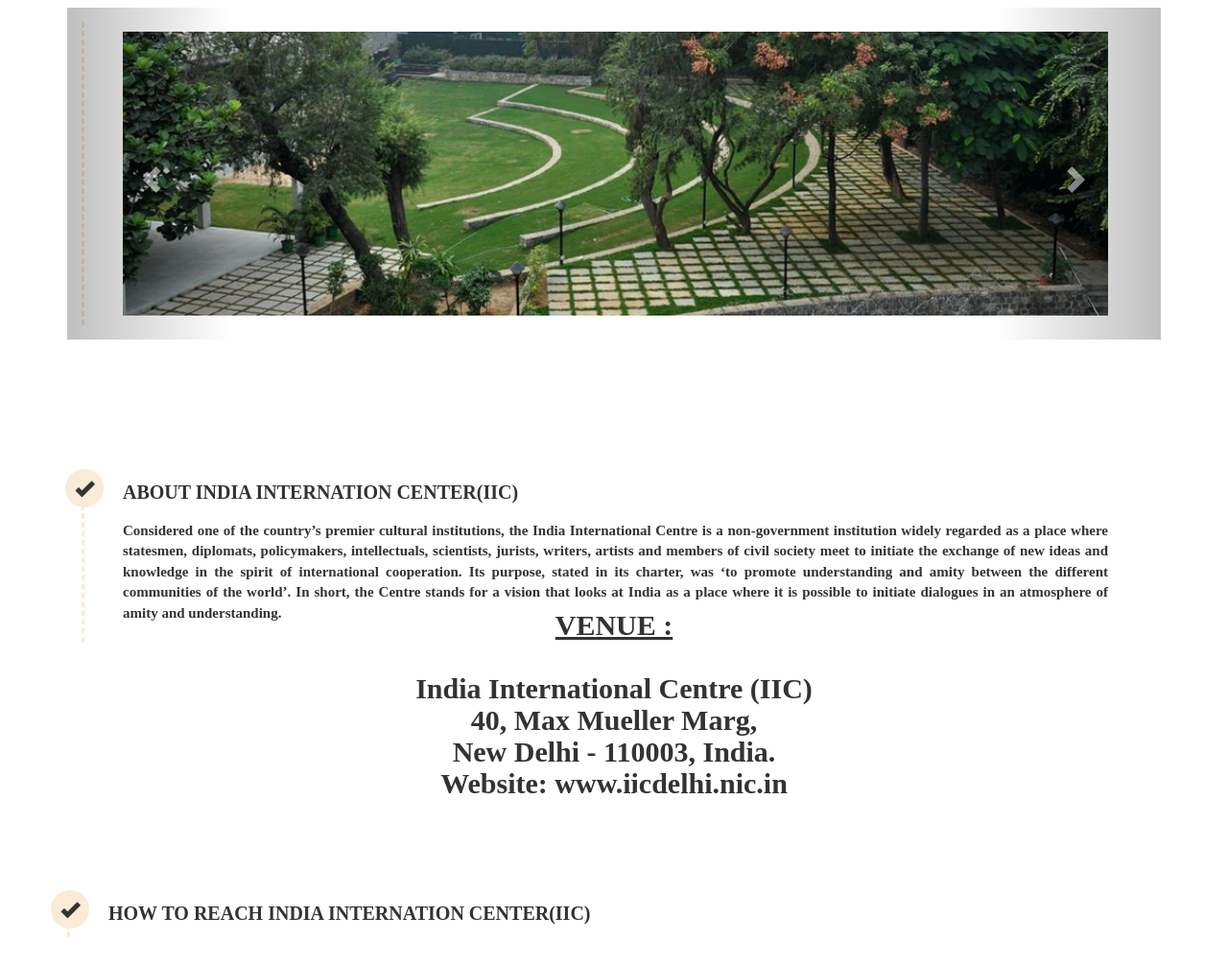
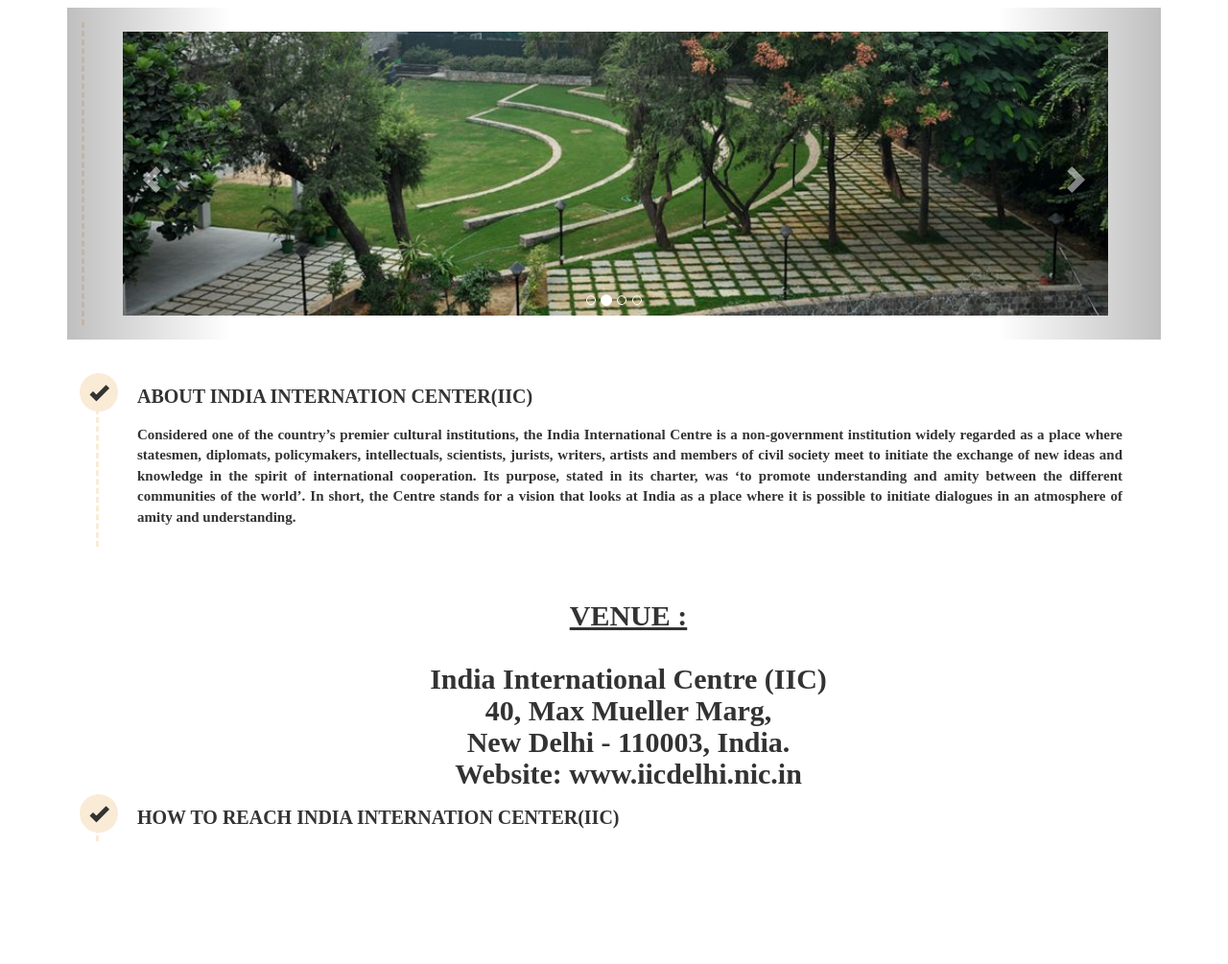
Before and after one commit to RISHABH-KHATREJA/icicct, a plain HTML site: page venue.html in a window 1280 px wide. Shown: the part 92-1097 px from the top of the page at 96% size. Drawn offline with nearby package versions, Linux system fonts and the light colour scheme.

Commit message:
Update venue.html

```diff
--- a/venue.html
+++ b/venue.html
@@ -74,6 +74,8 @@
       <span class="sr-only">Next</span>
     </a>
     </div>
+	     </div>
+	     <div class="container" >
 			<div class="row">
 	    <div class="col-sm-12">
 	        <div class="item" id="ib">
@@ -92,8 +94,9 @@
 
             </div>
 	        </div>
+		     </div>
 
-				<div class="row" style="position:relative;top:10px;">
+				<div class="row" style="position:relative;top:100px;">
 				 <div class="col-sm-12 text-center">
                           <h3><U>VENUE  :</U><br><BR>
                               India International Centre (IIC)<br>
@@ -102,6 +105,7 @@
                               Website: www.iicdelhi.nic.in</h3>
                 </div>
 					</div>
+
 
   <div class="item" id="ib">
 	            <span class="glyphicon glyphicon-ok"></span>
@@ -116,6 +120,7 @@
 		<iframe src="https://www.google.com/maps/embed?pb=!1m18!1m12!1m3!1d3503.2024564951994!2d77.22001971434474!3d28.593702592589697!2m3!1f0!2f0!3f0!3m2!1i1024!2i768!4f13.1!3m3!1m2!1s0x390ce2ec3d8c2ac9%3A0xd2e5c20da0ad7487!2sIndia+International+Centre%2C+40%2C+Lodhi+Gardens%2C+Lodhi+Estate%2C+New+Delhi%2C+Delhi+110003!5e0!3m2!1sen!2sin!4v1500495905467" width="80%" height="400px" frameborder="0" style="border:0" allowfullscreen></iframe>
 				 </div>
 </div>
+	</div>
 
 <div class="container">
 	<div class="row" style="position:relative;top:200px">
```
